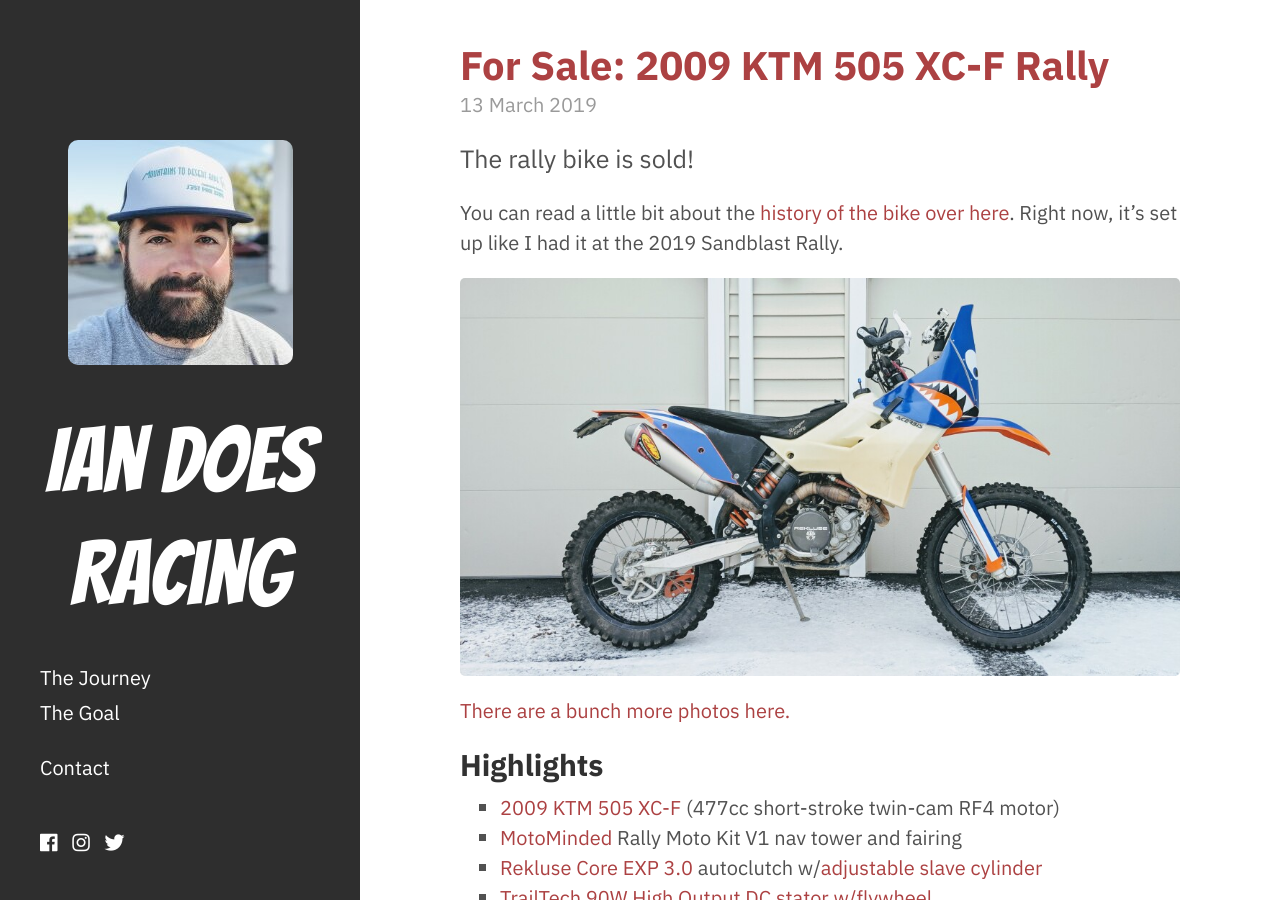
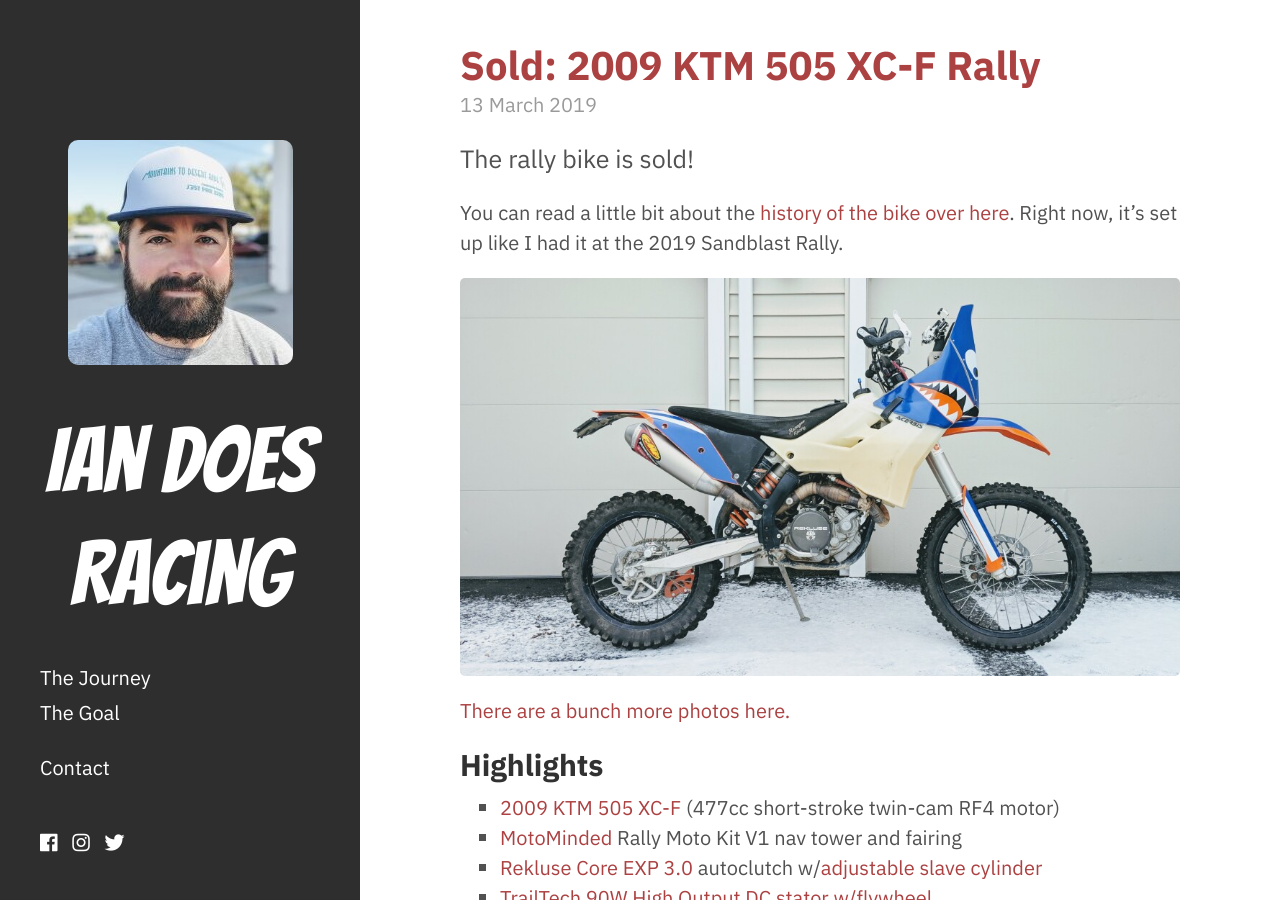
Before and after one commit to icooper/iandoesracing, a Jekyll site: the page built from _posts/2019-03-13-ktm-for-sale.md, in a window 1280 px wide and 900 px high. Built offline with Jekyll 4.4.1, drawn with Linux system fonts in a browser that asks for light colours; nearby versions of some CDN libraries.

Commit message:
updated title

```diff
--- a/_posts/2019-03-13-ktm-for-sale.md
+++ b/_posts/2019-03-13-ktm-for-sale.md
@@ -1,6 +1,6 @@
 ---
 layout: post
-title: 'For Sale: 2009 KTM 505 XC-F Rally'
+title: 'Sold: 2009 KTM 505 XC-F Rally'
 date: 2019-03-13
 ---
 
```
